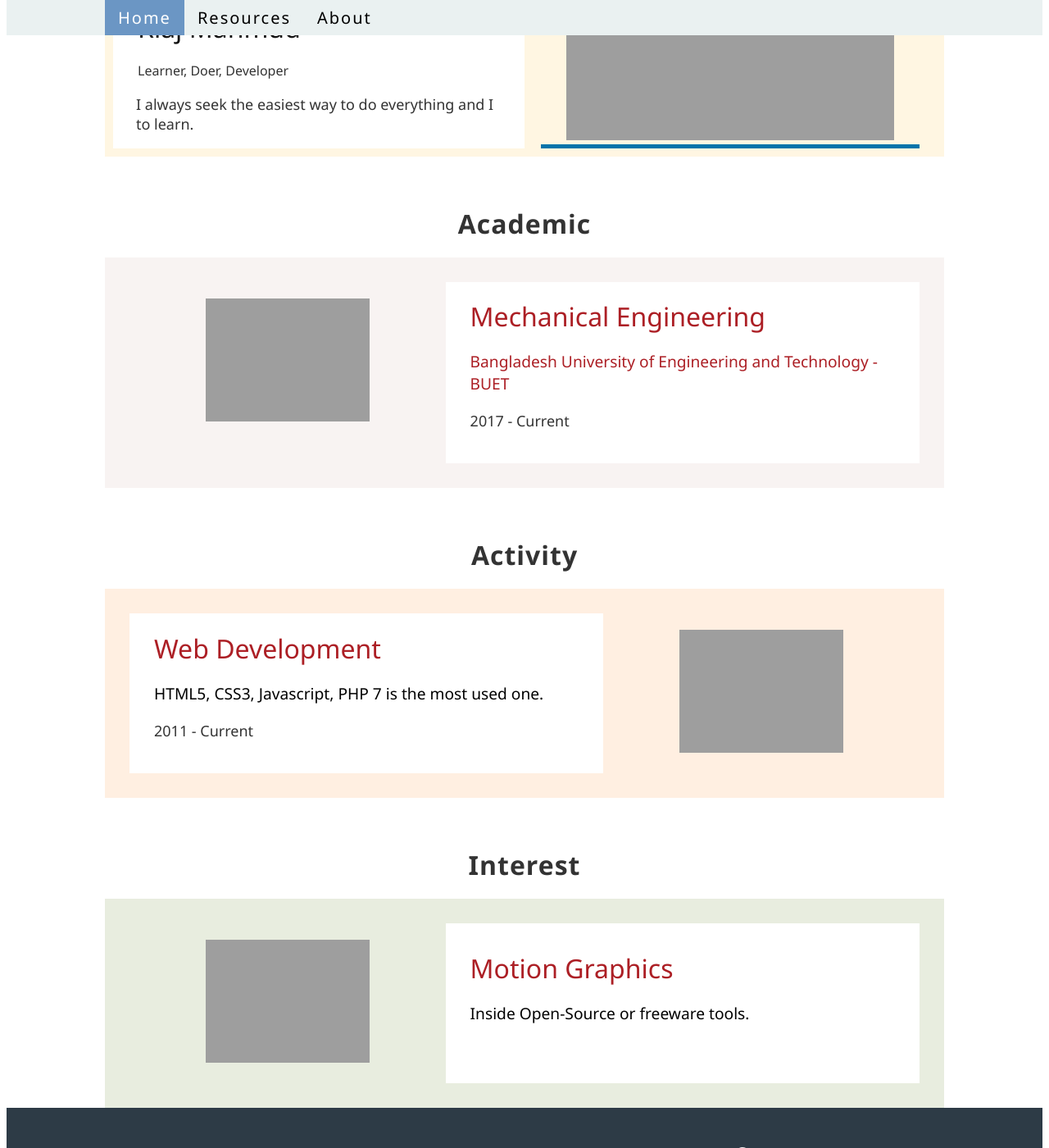
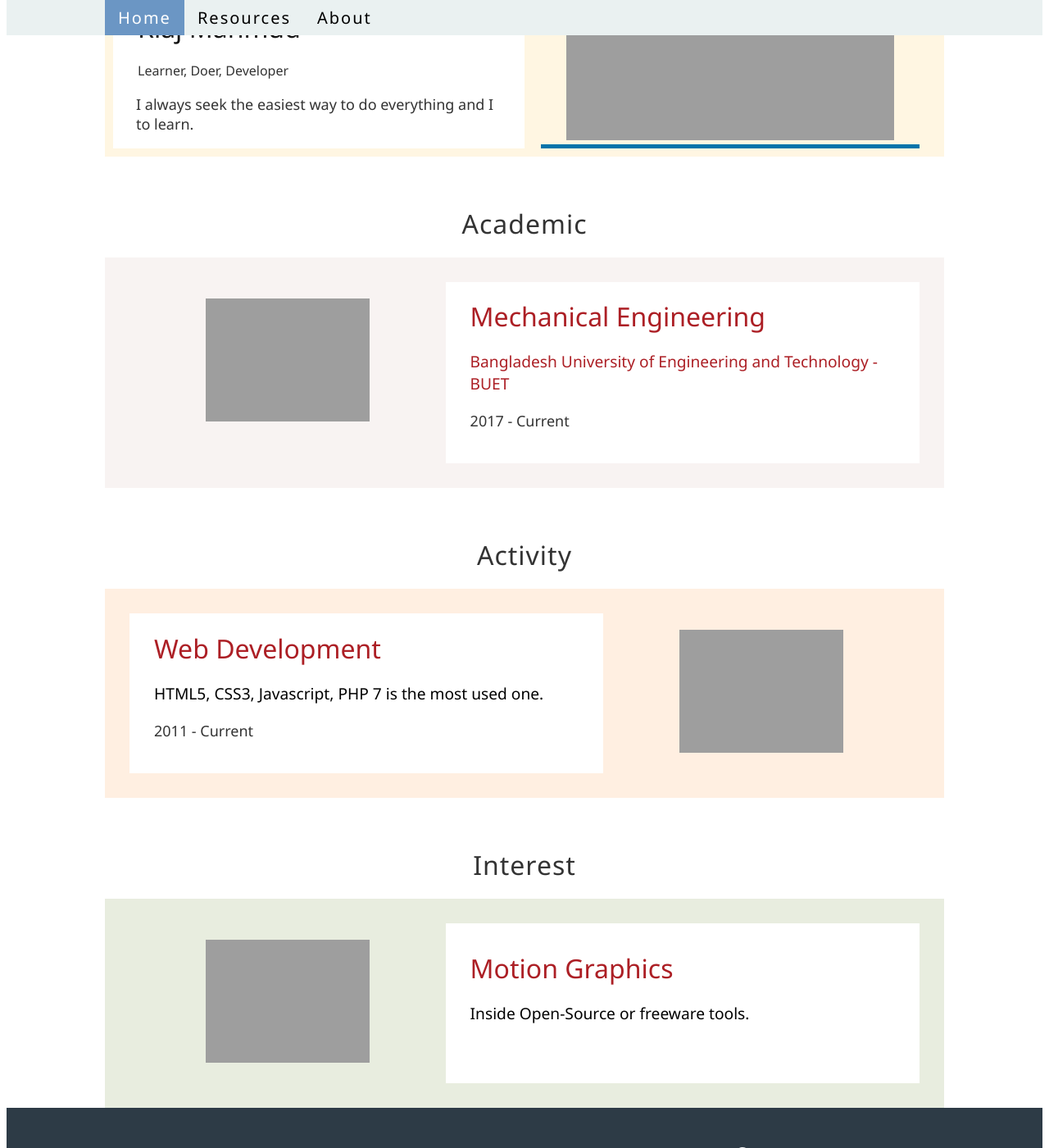
Before and after one commit to riajmahmud/riajmahmud2.github.io, a Jekyll site: the page built from about.html, in a window 1280 px wide and 1400 px high, scrolled down 264 px. Shown: the whole window at 82% size. Built offline with Jekyll 4.4.1, drawn with Linux system fonts in a browser that asks for light colours; some web fonts are replaced.

Commit message:
Update about.css

```diff
--- a/assets/about.css
+++ b/assets/about.css
@@ -151,7 +151,7 @@
                         }
 
 
-    .section-label{font-size: 2em;letter-spacing: 1px;font-weight:bold;color: #333; margin-top:40px; padding:20px;text-align: center;}
+    .section-label{font-size: 2em;letter-spacing: 1px;color: #333; margin-top:40px; padding:20px;text-align: center;}
 
     .posts-set{ display: grid; grid-template-columns: 100%; gap: 20px; padding: 10px 10px; justify-content: space-around;}
         .card-link{display: block;width: 100%;cursor:pointer;}
```
